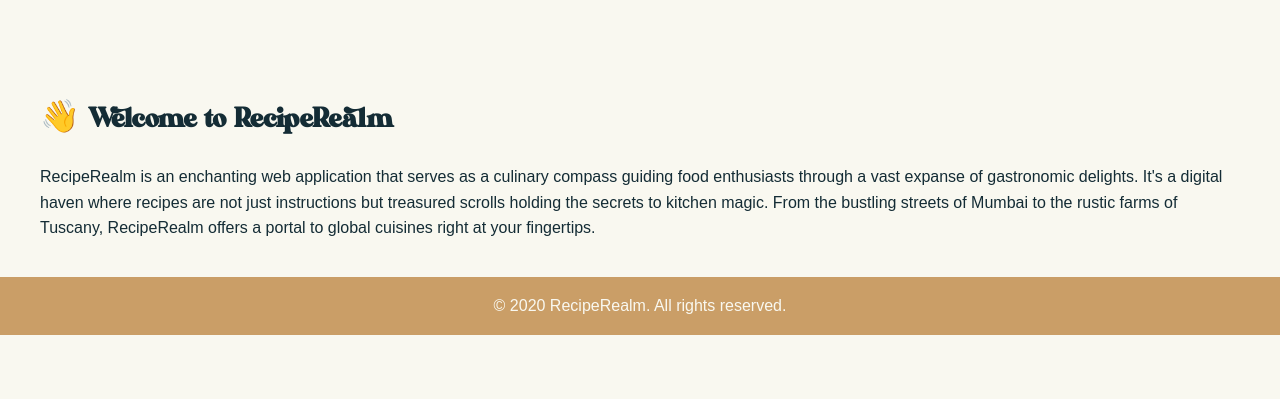
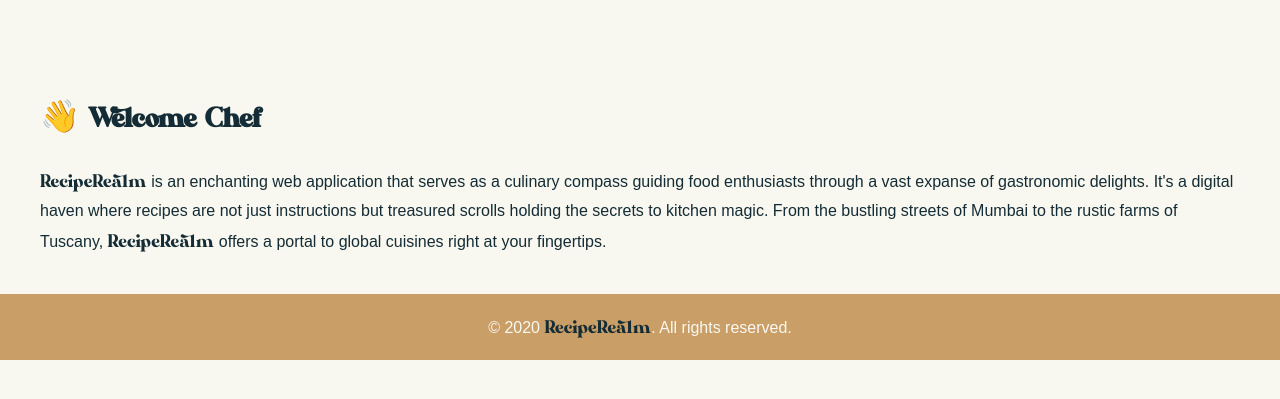
Before and after one commit to jorgegarcelan/web_apps, a Flask app: template Recipes/templates/main/main.html in a window 1280 px wide. Shown: the part 223-622 px from the top of the page. Run offline with Flask 3, Linux system fonts and the light colour scheme; a user stored in the database is signed in; tables that the repository leaves empty hold one stand-in row (values such as "Sample post"); the template is opened without the code that fills it: most values are stand-ins (such as "Sample title", 1, 10 or a date in 2020).

Commit message:
updated main view

```diff
--- a/Recipes/static/css/main.css
+++ b/Recipes/static/css/main.css
@@ -17,3 +17,9 @@ h1, h2 {
     font-family: 'Bavista Soulare';
     color: #142c35;
 }
+
+.recipe-realm-font {
+    font-family: 'Bavista Soulare';
+    color: #142c35;
+    font-size: 16pt;
+  }
--- a/Recipes/templates/main/main.html
+++ b/Recipes/templates/main/main.html
@@ -11,8 +11,13 @@ Home Page
 {% block content %}
 {% if current_user.is_authenticated: %}
     <div>
-        <h1>👋 Welcome to RecipeRealm</h1>
+        <h1>👋 Welcome Chef</h1>
         <p>RecipeRealm is an enchanting web application that serves as a culinary compass guiding food enthusiasts through a vast expanse of gastronomic delights. It's a digital haven where recipes are not just instructions but treasured scrolls holding the secrets to kitchen magic. From the bustling streets of Mumbai to the rustic farms of Tuscany, RecipeRealm offers a portal to global cuisines right at your fingertips.</p>
+        <script>
+            document.addEventListener('DOMContentLoaded', (event) => {
+              document.body.innerHTML = document.body.innerHTML.replace(/RecipeRealm/g, '<span class="recipe-realm-font">RecipeRealm</span>');
+            });
+        </script>
     </div>
 
 {% endif %}
```
